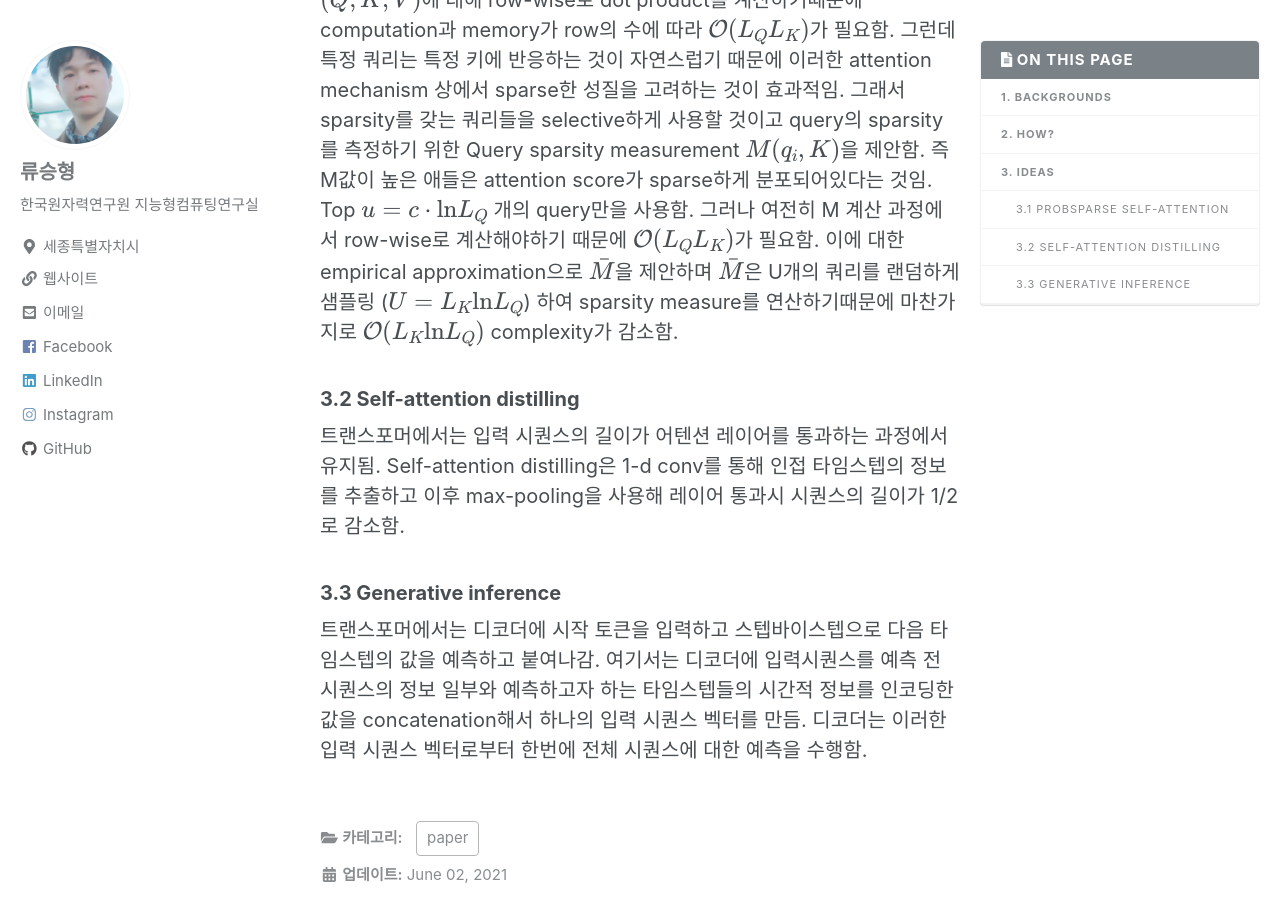
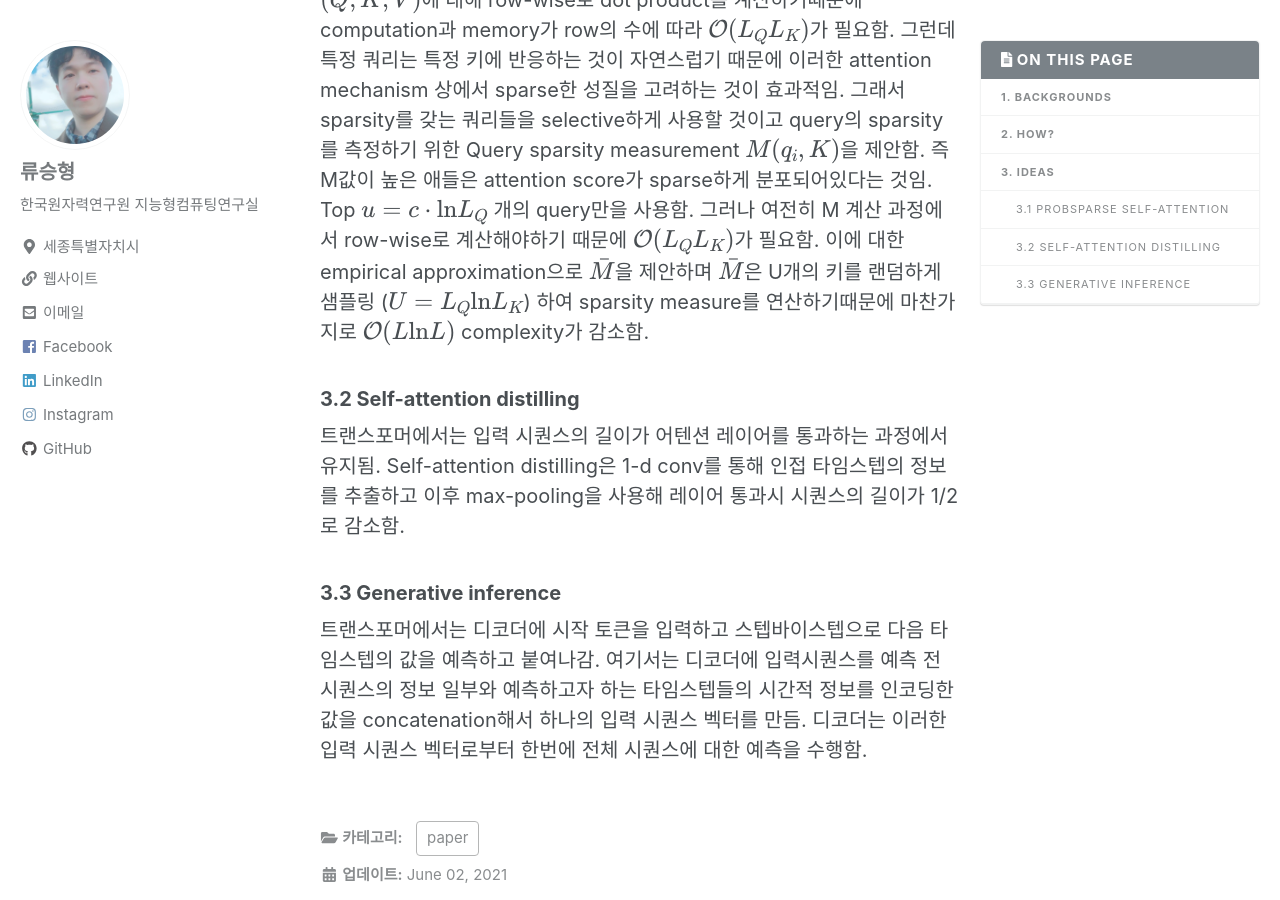
Before and after one commit to shryu8902/shryu8902.github.io, a Jekyll site: the page built from _posts/2021-06-02-Informer.md, in a window 1280 px wide and 900 px high, scrolled down 1787 px. Built offline with Jekyll 4.4.1, drawn with Linux system fonts in a browser that asks for light colours; nearby versions of some CDN libraries; formulas are drawn with MathJax 3; comment, search, counter and statistics services are not loaded.

Commit message:
Update 2021-06-02-Informer.md

```diff
--- a/_posts/2021-06-02-Informer.md
+++ b/_posts/2021-06-02-Informer.md
@@ -46,7 +46,7 @@ LSTF를 효과적으로 수행하기 위해서는  **(a) extra ordinary long-ran
 그래서 sparsity를 갖는 쿼리들을 selective하게 사용할 것이고 query의 sparsity를 측정하기 위한 Query sparsity measurement $M(q_i,K)$을 제안함. 즉 M값이 높은 애들은 attention score가 sparse하게 분포되어있다는 것임.
 Top $u=c\cdot \text{ln}L_Q$ 개의 query만을 사용함.
 그러나 여전히 M 계산 과정에서 row-wise로 계산해야하기 때문에 $\mathcal{O}(L_Q L_K)$가 필요함.
-이에 대한 empirical approximation으로 $\bar{M}$을 제안하며 $\bar{M}$은 U개의 쿼리를 랜덤하게 샘플링 ($U=L_K \text{ln} L_Q$) 하여 sparsity measure를 연산하기때문에 마찬가지로 $\mathcal{O}(L_K\text{ln}L_Q)$ complexity가 감소함.
+이에 대한 empirical approximation으로 $\bar{M}$을 제안하며 $\bar{M}$은 U개의 키를 랜덤하게 샘플링 ($U=L_Q \text{ln} L_K$) 하여 sparsity measure를 연산하기때문에 마찬가지로 $\mathcal{O}(L\text{ln}L)$ complexity가 감소함.
 
 ### 3.2 Self-attention distilling
 
```
